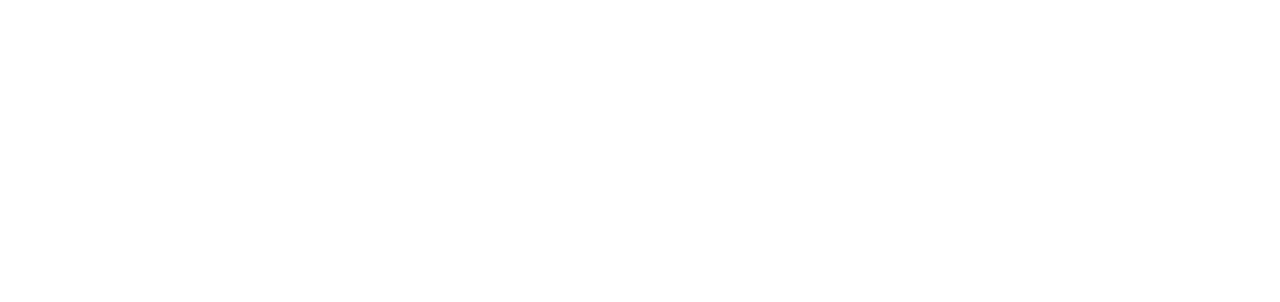
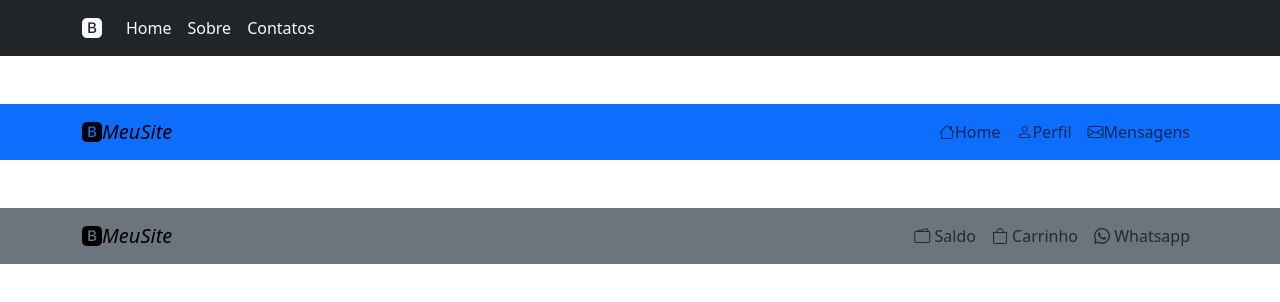
Before and after one commit to ribeiroozk/bootstrap_base, a plain HTML site: page ex6_navbar/ex6.html in a window 1280 px wide. Drawn offline with nearby package versions, Linux system fonts and the light colour scheme.

Commit message:
Exercício 6
Exercício 6 concluído

```diff
--- a/ex6_navbar/ex6.html
+++ b/ex6_navbar/ex6.html
@@ -1,23 +1,87 @@
-<!DOCTYPE html>
+<!doctype html>
 <html lang="pt-br">
-<head>
-    <meta charset="UTF-8">
-    <meta name="viewport" content="width=device-width, initial-scale=1.0">
+  <head>
+    <meta charset="UTF-8" />
+    <meta name="viewport" content="width=device-width, initial-scale=1.0" />
     <title>Navbar Bootstrap</title>
 
     <!-- Bootstrap CSS -->
-    <link href="https://cdn.jsdelivr.net/npm/bootstrap@5.3.0/dist/css/bootstrap.min.css" rel="stylesheet">
+    <link
+      href="https://cdn.jsdelivr.net/npm/bootstrap@5.3.0/dist/css/bootstrap.min.css"
+      rel="stylesheet"
+    />
 
     <!-- Bootstrap ícones -->
-    <link rel="stylesheet" href="https://cdn.jsdelivr.net/npm/bootstrap-icons@1.11.3/font/bootstrap-icons.css">
-</head>
-<body>
+    <link
+      rel="stylesheet"
+      href="https://cdn.jsdelivr.net/npm/bootstrap-icons@1.11.3/font/bootstrap-icons.css"
+    />
+  </head>
 
+  <body>
+    <!-- 1ª Digitação (Aqui) -->
+    <nav class="navbar navbar-expand-lg navbar-light bg-dark">
+      <div class="container">
+        <a class="navbar-brand" href="#">
+          <i class="bi bi-bootstrap-fill text-light"></i>
+        </a>
 
-    <!-- 1ª Digitação (Aqui) -->
+        <button
+          class="navbar-toggler bg-light"
+          type="button"
+          data-bs-toggle="collapse"
+          data-bs-target="#navbarNav"
+        >
+          <span class="navbar-toggler-icon"></span>
+        </button>
 
+        <div class="collapse navbar-collapse" id="navbarNav">
+          <ul class="navbar-nav">
+            <li>
+              <a class="nav-link active text-light" href="#">Home</a>
+            </li>
+            <li>
+              <a class="nav-link text-light" href="#">Sobre</a>
+            </li>
+            <li>
+              <a class="nav-link text-light" href="#">Contatos</a>
+            </li>
+          </ul>
+        </div>
+      </div>
+    </nav>
+
+    <nav class="navbar navbar-expand-lg navbar-light bg-primary mt-5">
+      <div class="container">
+        <a class="navbar-brand" href="#">
+          <i class="bi bi-bootstrap-fill">MeuSite</i>
+        </a>
+
+        <div class="navbar-nav">
+          <a class="nav-link" href="#"><i class="bi bi-house"></i>Home</a>
+          <a class="nav-link" href="#"><i class="bi bi-person"></i>Perfil</a>
+          <a class="nav-link" href="#"
+            ><i class="bi bi-envelope"></i>Mensagens</a
+          >
+        </div>
+      </div>
+    </nav>
+
+    <nav class="navbar navbar-expand-lg navbar-light bg-secondary mt-5">
+      <div class="container">
+        <a class="navbar-brand" href="#">
+          <i class="bi bi-bootstrap-fill">MeuSite</i>
+        </a>
+
+        <div class="navbar-nav">
+          <a class="nav-link" href="#"><i class="bi bi-wallet2"> </i>Saldo</a>
+          <a class="nav-link" href="#"><i class="bi bi-bag"> </i>Carrinho</a>
+          <a class="nav-link" href="#"><i class="bi bi-whatsapp"> </i>Whatsapp</a>
+        </div>
+      </div>
+    </nav>
 
 
     <script src="https://cdn.jsdelivr.net/npm/bootstrap@5.3.0/dist/js/bootstrap.bundle.min.js"></script>
-</body>
+  </body>
 </html>
```
